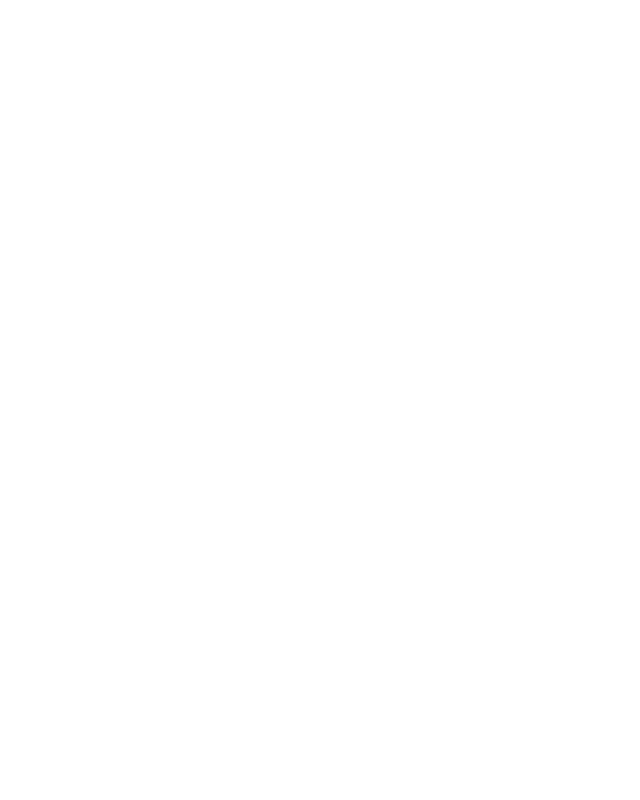
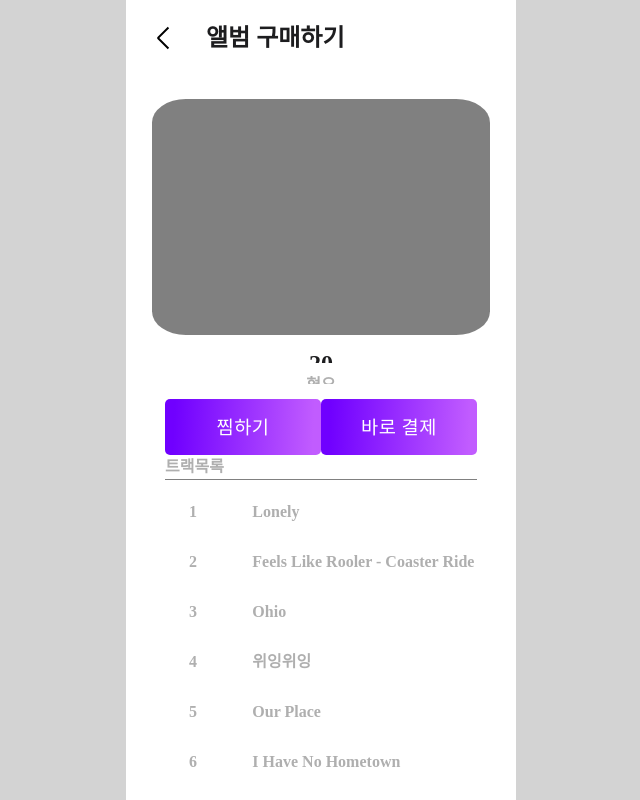
Before and after one commit to Likelion-Inha-10/Duckku-fe, a React (Create React App) app: page /purchase in a window 1280 px wide. Before the commit this address had no page. Shown: the whole page, without its empty margins (319-959 px from the left). Built offline with nearby package versions, Linux system fonts and the light colour scheme; a web font is replaced by a local one.

Commit message:
feat: Purchase기본틀 생성

```diff
--- /dev/null
+++ b/src/pages/Purchase/index.jsx
@@ -0,0 +1,180 @@
+import Button from "../../duckku-ui/Button";
+import Header from "../../duckku-ui/Header";
+import Input from "../../duckku-ui/Input";
+import Layout from "../../duckku-ui/Layout";
+import Margin from "../../duckku-ui/Margin";
+import styled from "styled-components";
+import Typography from "../../duckku-ui/Typography";
+
+const ButtonWrapper = styled.div`
+  width: 80%;
+  height: 100px;
+  display: flex;
+  justify-content: space-around;
+`;
+
+const PurchaseImage = styled.div`
+  width: 338px;
+  height: 483px;
+  border-radius: 10%;
+  margin-top: 50px;
+  background-color: gray;
+  background-image: "http://image.genie.co.kr/Y/IMAGE/IMG_ALBUM/080/463/170/80463170_1410941472017_1_600x600.JPG";
+`;
+
+const PurchaseInfo = styled.div`
+  width: 100%;
+  height: 200px;
+`;
+
+const TrackWrapper = styled.div`
+  width: 80%;
+  height: auto;
+`;
+
+const TrackUnderLine = styled.div`
+  width: 100%;
+  height: auto;
+  border-bottom: 0.1px solid gray;
+`;
+
+const TrackListWrapper = styled.div`
+  width: 100%;
+  height: 30px;
+  display: flex;
+  margin-top: 20px;
+`;
+
+const TrackListNum = styled.div`
+  width: 20%;
+  height: 40px;
+`;
+
+const TrackListTitle = styled.div`
+  width: 80%;
+  height: 40px;
+  margin-left: 10%;
+`;
+
+const Purchase = () => {
+  return (
+    <Layout>
+      <Header back title="   앨범 구매하기" />
+      <PurchaseImage />
+      <Margin width="390" height="20" />
+      <Typography bold24>20</Typography>
+      <Margin width="390" height="20" />
+      <Typography thin16 color="gray">
+        혁오
+      </Typography>
+      <Margin width="100%" height="30" />
+      <ButtonWrapper>
+        <Button
+          borderRadius="5"
+          width="161"
+          height="56"
+          fontSize="18.66"
+          fontWeight="normal"
+        >
+          찜하기
+        </Button>
+        <Button
+          borderRadius="5"
+          width="161"
+          height="56"
+          fontSize="18.66"
+          fontWeight="normal"
+        >
+          바로 결제
+        </Button>
+      </ButtonWrapper>
+      <TrackWrapper>
+        <TrackUnderLine>
+          <Typography thin16 color="gray">
+            트랙목록
+          </Typography>
+        </TrackUnderLine>
+
+        <TrackListWrapper>
+          <TrackListNum>
+            <Typography thin16 color="gray" center>
+              1
+            </Typography>
+          </TrackListNum>
+          <TrackListTitle>
+            <Typography thin16 color="gray">
+              Lonely
+            </Typography>
+          </TrackListTitle>
+        </TrackListWrapper>
+
+        <TrackListWrapper>
+          <TrackListNum>
+            <Typography thin16 color="gray" center>
+              2
+            </Typography>
+          </TrackListNum>
+          <TrackListTitle>
+            <Typography thin16 color="gray">
+              Feels Like Rooler - Coaster Ride
+            </Typography>
+          </TrackListTitle>
+        </TrackListWrapper>
+
+        <TrackListWrapper>
+          <TrackListNum>
+            <Typography thin16 color="gray" center>
+              3
+            </Typography>
+          </TrackListNum>
+          <TrackListTitle>
+            <Typography thin16 color="gray">
+              Ohio
+            </Typography>
+          </TrackListTitle>
+        </TrackListWrapper>
+
+        <TrackListWrapper>
+          <TrackListNum>
+            <Typography thin16 color="gray" center>
+              4
+            </Typography>
+          </TrackListNum>
+          <TrackListTitle>
+            <Typography thin16 color="gray">
+              위잉위잉
+            </Typography>
+          </TrackListTitle>
+        </TrackListWrapper>
+
+        <TrackListWrapper>
+          <TrackListNum>
+            <Typography thin16 color="gray" center>
+              5
+            </Typography>
+          </TrackListNum>
+          <TrackListTitle>
+            <Typography thin16 color="gray">
+              Our Place
+            </Typography>
+          </TrackListTitle>
+        </TrackListWrapper>
+
+        <TrackListWrapper>
+          <TrackListNum>
+            <Typography thin16 color="gray" center>
+              6
+            </Typography>
+          </TrackListNum>
+          <TrackListTitle>
+            <Typography thin16 color="gray">
+              I Have No Hometown
+            </Typography>
+          </TrackListTitle>
+        </TrackListWrapper>
+      </TrackWrapper>
+    </Layout>
+  );
+};
+
+export default Purchase;
--- a/src/routes/index.jsx
+++ b/src/routes/index.jsx
@@ -1,5 +1,6 @@
 import { BrowserRouter, Route, Routes } from "react-router-dom";
 import Intro from "../pages/Intro";
+import Purchase from "../pages/Purchase";
 
 // 라우트명은 kebab-case 로 작성합니다
 
@@ -7,6 +8,7 @@
   <BrowserRouter>
     <Routes>
       <Route exact path="/" element={<Intro />} />
+      <Route exact path="/purchase" element={<Purchase />} />
     </Routes>
   </BrowserRouter>
 );
```
Also changed, not shown: src/pages/Purchase/Purchase-Example-Image.JPG (added), 1 other file (tests, documents, lock files or other folders).
